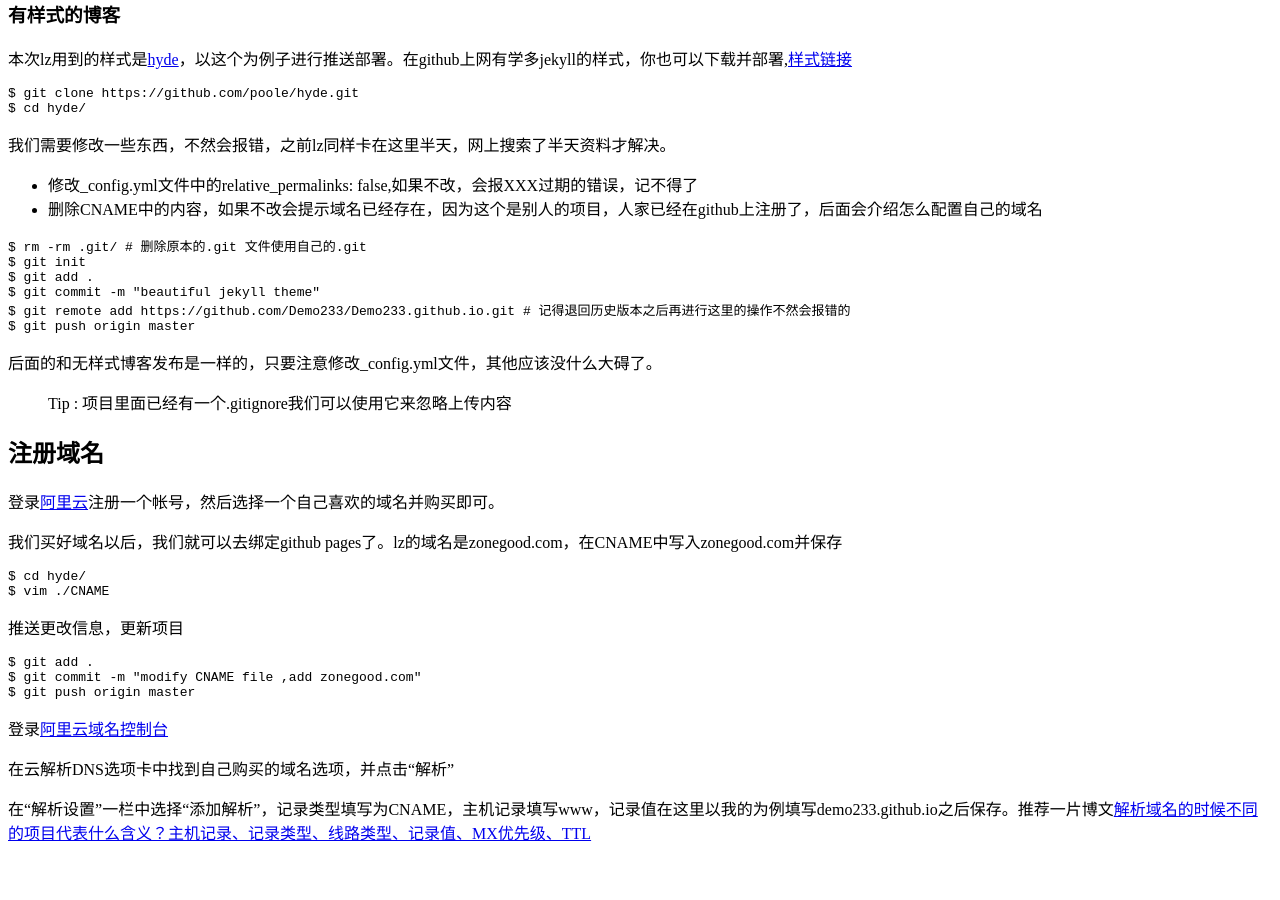
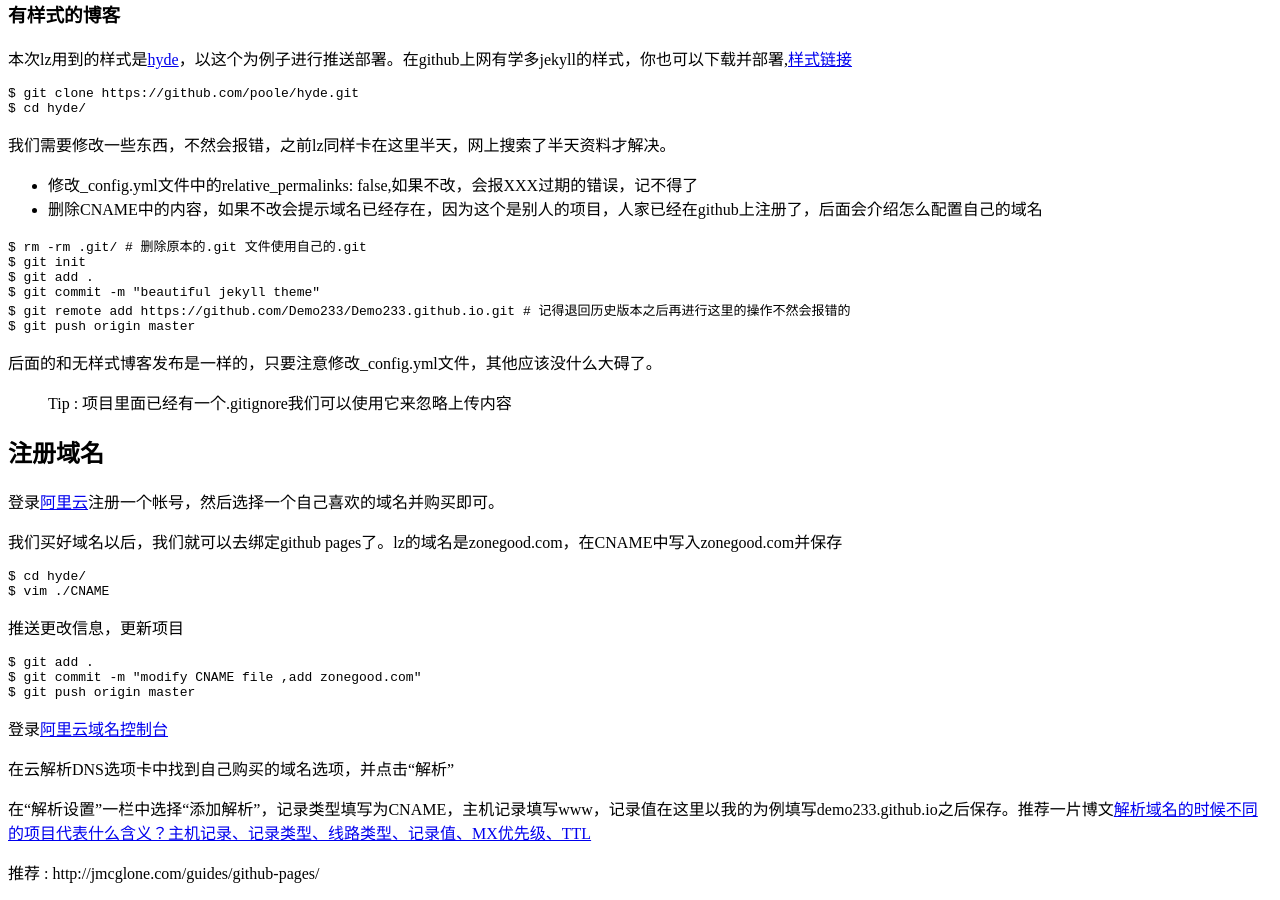
Before and after one commit to sihaiboli/Demo233.github.io, a Jekyll site: the page built from _posts/2017-7-20-github-jekyll-ubuntu-阿里云.md, in a window 1280 px wide and 900 px high, scrolled down 2805 px. Built offline with Jekyll 4.4.1, drawn with Linux system fonts in a browser that asks for light colours; Markdown is read by kramdown in place of the engine named in the settings; before the commit the page ends 3665 px from its top, so only the background shows below that.

Commit message:
使用github-jekyll-ubuntu搭建个人博客网站

```diff
--- a/_posts/2017-7-20-github-jekyll-ubuntu-阿里云.md
+++ b/_posts/2017-7-20-github-jekyll-ubuntu-阿里云.md
@@ -189,3 +189,5 @@ $ git push origin master
 在云解析DNS选项卡中找到自己购买的域名选项，并点击“解析”
 
 在“解析设置”一栏中选择“添加解析”，记录类型填写为CNAME，主机记录填写www，记录值在这里以我的为例填写demo233.github.io之后保存。推荐一片博文[解析域名的时候不同的项目代表什么含义？主机记录、记录类型、线路类型、记录值、MX优先级、TTL](http://blog.csdn.net/pzasdq/article/details/51171424)
+
+推荐 : http://jmcglone.com/guides/github-pages/
```
